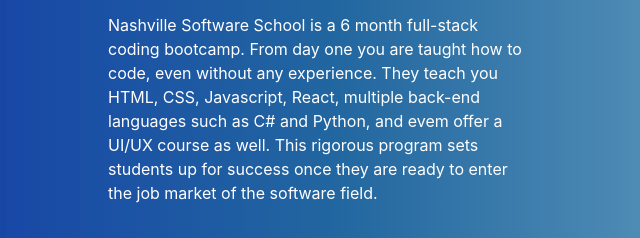
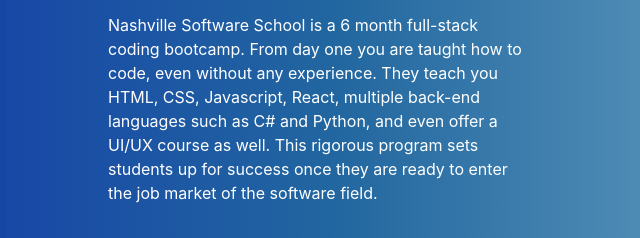
Before and after one commit to wesseln1/personal-site, a website built with webpack: page index.html in a window 1280 px wide. Shown: the part 562-800 px from the top of the page, 300-940 px from the left. Built offline with nearby package versions, Linux system fonts and the light colour scheme.

Commit message:
fixed spelling mistake

```diff
--- a/index.html
+++ b/index.html
@@ -120,7 +120,7 @@
                   bootcamp. From day one you are taught how to code, even
                   without any experience. They teach you HTML, CSS, Javascript,
                   React, multiple back-end languages such as C# and Python, and
-                  evem offer a UI/UX course as well. This rigorous program sets
+                  even offer a UI/UX course as well. This rigorous program sets
                   students up for success once they are ready to enter the job
                   market of the software field.
                 </p>
```
